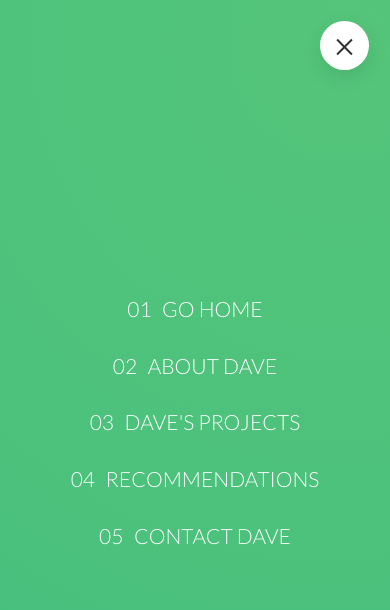
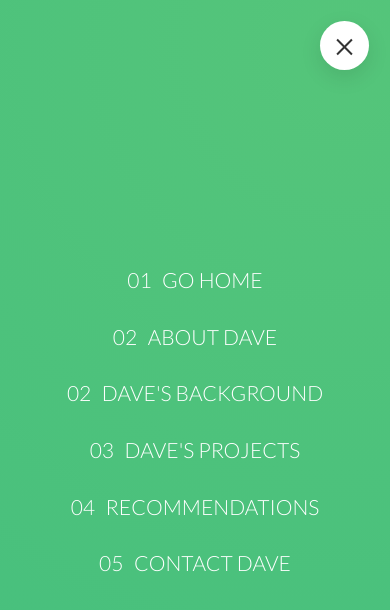
Before and after one commit to deepbsd/new_portfolio, a website: page index.html in a window 390 px wide. Both pictures are taken after a click on the label 344 px from the left and 45 px from the top of the page. Shown: the top 610 px of the page. Drawn offline with Linux system fonts and the light colour scheme.

Commit message:
added a small function to <head> and called it closeNav() so I could use the mobile nav for real

```diff
--- a/index.html
+++ b/index.html
@@ -10,6 +10,12 @@
     <link rel="stylesheet" href="css/style.css">
     <link rel="stylesheet" href="css/icon-font.css">
     <title>Deepbsd's Portfolio</title>
+    <!-- For closing the hamburger menu when item is clicked  -->
+    <script>
+        function closeNav() {
+          document.getElementById("navi-toggle").checked = false;
+        }
+    </script>
 </head>
 <body>
 
@@ -25,11 +31,12 @@
 
         <nav class="navigation__nav">
             <ul class="navigation__list">
-                <li class="navigation__item"><a href="#header" class="navigation__link"><span>01</span>Go Home</a></li>
-                <li class="navigation__item"><a href="#about" class="navigation__link"><span>02</span>About Dave</a></li>
-                <li class="navigation__item"><a href="#composition" class="navigation__link"><span>03</span>Dave's Projects</a></li>
-                <li class="navigation__item"><a href="#stories" class="navigation__link"><span>04</span>Recommendations</a></li>
-                <li class="navigation__item"><a href="#contact" class="navigation__link"><span>05</span>Contact Dave</a></li>
+                <li class="navigation__item"><a href="#header" class="navigation__link" onclick="closeNav()"><span>01</span>Go Home</a></li>
+                <li class="navigation__item"><a href="#about" class="navigation__link" onclick="closeNav()"><span>02</span>About Dave</a></li>
+                <li class="navigation__item"><a href="#background" class="navigation__link" onclick="closeNav()"><span>02</span>Dave's Background</a></li>
+                <li class="navigation__item"><a href="#projects" class="navigation__link" onclick="closeNav()"><span>03</span>Dave's Projects</a></li>
+                <li class="navigation__item"><a href="#stories" class="navigation__link" onclick="closeNav()"><span>04</span>Recommendations</a></li>
+                <li class="navigation__item"><a href="#contact" class="navigation__link" onclick="closeNav()"><span>05</span>Contact Dave</a></li>
             </ul>
         </nav>
     </div>
@@ -109,7 +116,7 @@
         </div>
     </section>
 
-    <section class="section-features" id="features">
+    <section class="section-features" id="background">
 
         <div class="row">
             <div class="col-1-of-4">
@@ -157,7 +164,7 @@
         </div>  <!-- end of row -->
     </section>  <!-- end of features section -->
 
-    <section class="section-tours" id="section-tours">
+    <section class="section-tours" id="projects">
         <div class="u-center-text u-margin-bottom-big">
             <h2 class="heading-secondary">
                 Thinkful Capstone Projects
```
